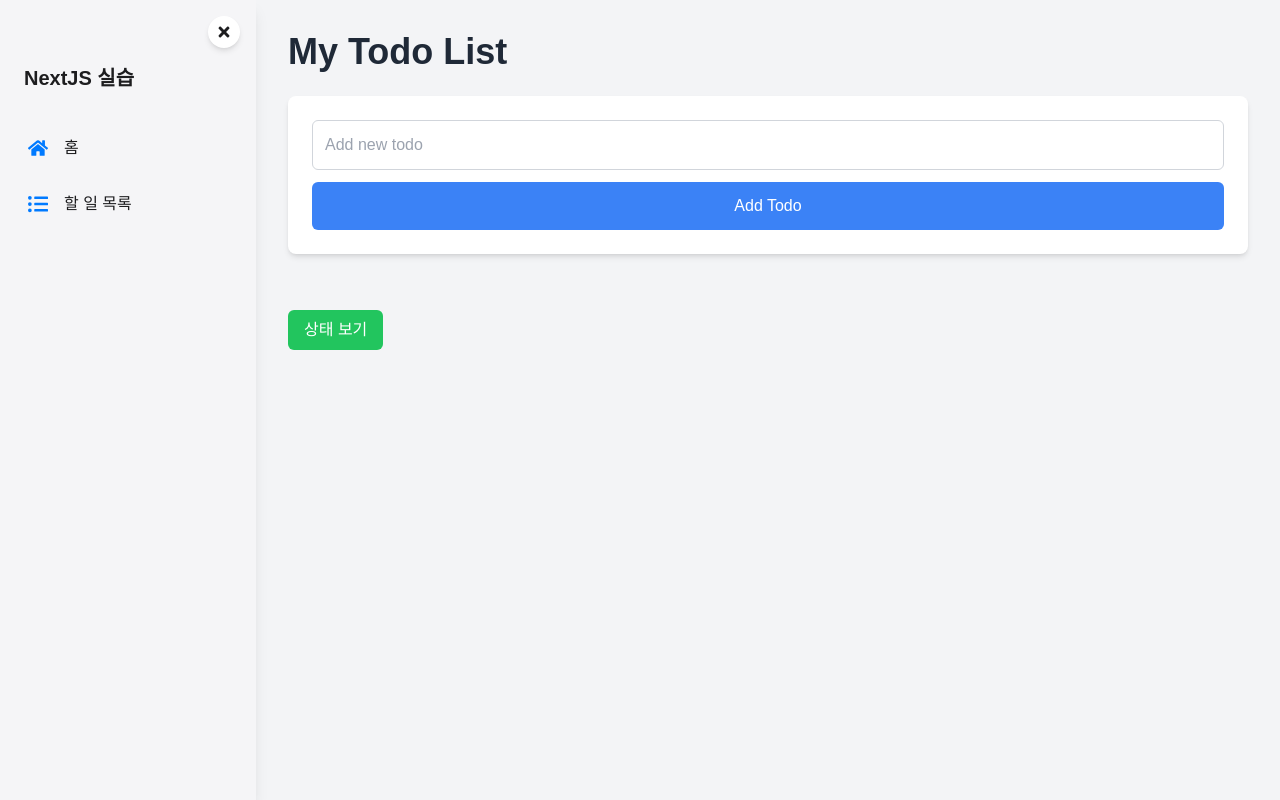
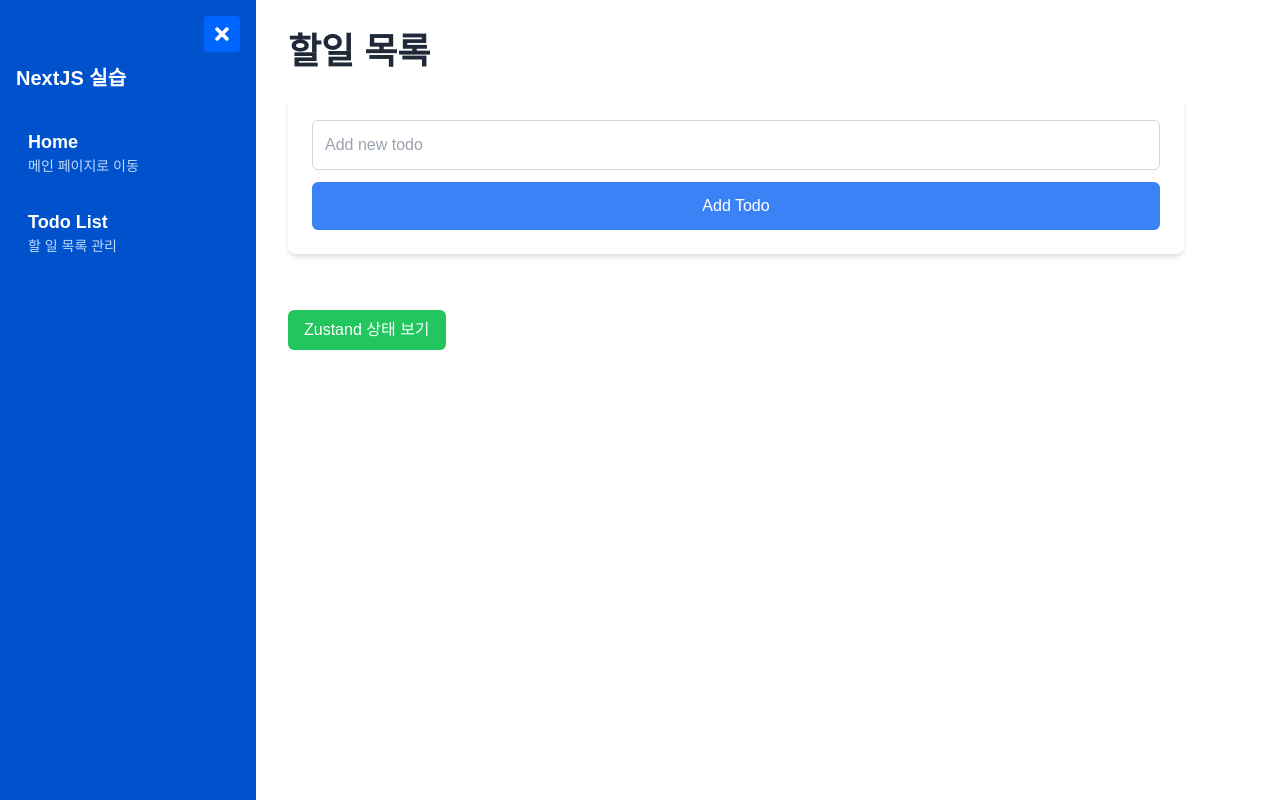
Before and after one commit to CheolheeLee0/nextjs-vercel, a Next.js app: page /todo in a window 1280 px wide. Built offline with nearby package versions, Linux system fonts and the light colour scheme.

Commit message:
fix(sideNav): height

```diff
--- a/src/app/components/Sidebar.tsx
+++ b/src/app/components/Sidebar.tsx
@@ -1,50 +1,38 @@
 import Link from 'next/link';
 import { useState } from 'react';
-import { FaBars, FaTimes, FaHome, FaListUl } from 'react-icons/fa';
+import { FaBars, FaTimes } from 'react-icons/fa';
 
 const Sidebar = () => {
   const [isOpen, setIsOpen] = useState(true);
 
   return (
-    <div className={`bg-[#F5F5F7] text-[#1D1D1F] h-screen transition-all duration-300 ${isOpen ? 'w-64' : 'w-16'} relative shadow-lg`}>
+    <div className={`bg-[#0052CC] text-white min-h-screen transition-all duration-300 ${isOpen ? 'w-64' : 'w-16'} relative flex flex-col`}>
       <button
         onClick={() => setIsOpen(!isOpen)}
-        className={`absolute top-4 ${isOpen ? 'right-4' : 'left-1/2 -translate-x-1/2'} p-2 bg-white text-[#1D1D1F] rounded-full hover:bg-gray-100 shadow-md transition-all duration-300`}
+        className={`absolute top-4 ${isOpen ? 'right-4' : 'left-1/2 -translate-x-1/2'} p-2 bg-[#0065FF] text-white rounded hover:bg-[#0747A6] transition-all duration-300`}
       >
-        {isOpen ? <FaTimes size={16} /> : <FaBars size={16} />}
+        {isOpen ? <FaTimes size={20} /> : <FaBars size={20} />}
       </button>
       {isOpen && (
-        <>
-          <h2 className="text-xl font-semibold mb-8 mt-16 px-6">NextJS 실습</h2>
+        <div className="p-4 flex-grow">
+          <h2 className="text-xl font-bold mb-6 mt-12">NextJS 실습</h2>
           <nav>
-            <ul className="space-y-2 px-4">
+            <ul className="space-y-2">
               <li>
-                <Link href="/" className="block">
-                  <div className="hover:bg-white transition-colors duration-300 p-3 rounded-lg">
-                    <div className="flex items-center">
-                      <FaHome className="text-[#007AFF] mr-4" size={20} />
-                      <div>
-                        <h3 className="font-medium text-base">홈</h3>
-                      </div>
-                    </div>
-                  </div>
+                <Link href="/" className="block p-3 rounded hover:bg-[#0065FF] transition-all duration-300">
+                  <h3 className="text-lg font-semibold">Home</h3>
+                  <p className="text-sm text-blue-200">메인 페이지로 이동</p>
                 </Link>
               </li>
               <li>
-                <Link href="/todo" className="block">
-                  <div className="hover:bg-white transition-colors duration-300 p-3 rounded-lg">
-                    <div className="flex items-center">
-                      <FaListUl className="text-[#007AFF] mr-4" size={20} />
-                      <div>
-                        <h3 className="font-medium text-base">할 일 목록</h3>
-                      </div>
-                    </div>
-                  </div>
+                <Link href="/todo" className="block p-3 rounded hover:bg-[#0065FF] transition-all duration-300">
+                  <h3 className="text-lg font-semibold">Todo List</h3>
+                  <p className="text-sm text-blue-200">할 일 목록 관리</p>
                 </Link>
               </li>
             </ul>
           </nav>
-        </>
+        </div>
       )}
     </div>
   );
--- a/src/app/page.tsx
+++ b/src/app/page.tsx
@@ -72,29 +72,10 @@ export default function Home() {
         <link rel="icon" href="/favicon.ico" />
       </Head>
 
+      <div className="flex flex-grow">
         <Sidebar />
 
-      {isMounted && (
-        <Joyride
-          steps={steps}
-          run={runTour}
-          continuous={true}
-          showSkipButton={true}
-          styles={{
-            options: {
-              primaryColor: '#0052CC',
-            },
-          }}
-          callback={(data) => {
-            const { status } = data;
-            if (status === 'finished' || status === 'skipped') {
-              setRunTour(false);
-            }
-          }}
-        />
-      )}
-
-      <main className="flex-grow flex">
+        <main className="flex-grow flex justify-center p-8">
           <div className="w-full lg:w-1/2 overflow-y-auto p-8 border-r border-gray-200">
             <h1 className="text-4xl font-bold mb-8 text-gray-900">Layout Examples</h1>
 
@@ -321,5 +302,26 @@ export default function Home() {
           </div>
         </main>
       </div>
+
+      {isMounted && (
+        <Joyride
+          steps={steps}
+          run={runTour}
+          continuous={true}
+          showSkipButton={true}
+          styles={{
+            options: {
+              primaryColor: '#0052CC',
+            },
+          }}
+          callback={(data) => {
+            const { status } = data;
+            if (status === 'finished' || status === 'skipped') {
+              setRunTour(false);
+            }
+          }}
+        />
+      )}
+    </div>
   );
 }
--- a/src/app/todo/page.tsx
+++ b/src/app/todo/page.tsx
@@ -16,10 +16,11 @@ export default function TodoPage() {
   };
 
   return (
-    <div className="flex min-h-screen bg-gray-100">
+    <div className="flex min-h-screen bg-white">
       <Sidebar />
-      <main className="flex-grow p-8">
-        <h1 className="text-4xl font-bold mb-6 text-gray-800">My Todo List</h1>
+      <main className="flex-grow flex justify-start p-8">
+        <div className="w-full max-w-4xl">
+          <h1 className="text-4xl font-bold mb-6 text-gray-800">할일 목록</h1>
 
           <div className="mb-6 bg-white p-6 rounded-lg shadow-md">
             <input
@@ -66,7 +67,7 @@ export default function TodoPage() {
               onClick={() => setShowState(!showState)}
               className="bg-green-500 text-white px-4 py-2 rounded-md hover:bg-green-600 transition duration-300"
             >
-            {showState ? '상태 숨기기' : '상태 보기'}
+              {showState ? 'Zustand 상태 숨기기' : 'Zustand 상태 보기'}
             </button>
 
             {showState && (
@@ -75,6 +76,7 @@ export default function TodoPage() {
               </pre>
             )}
           </div>
+        </div>
       </main>
     </div>
   );
```
Lines whose indentation alone changed are shown as unchanged.
